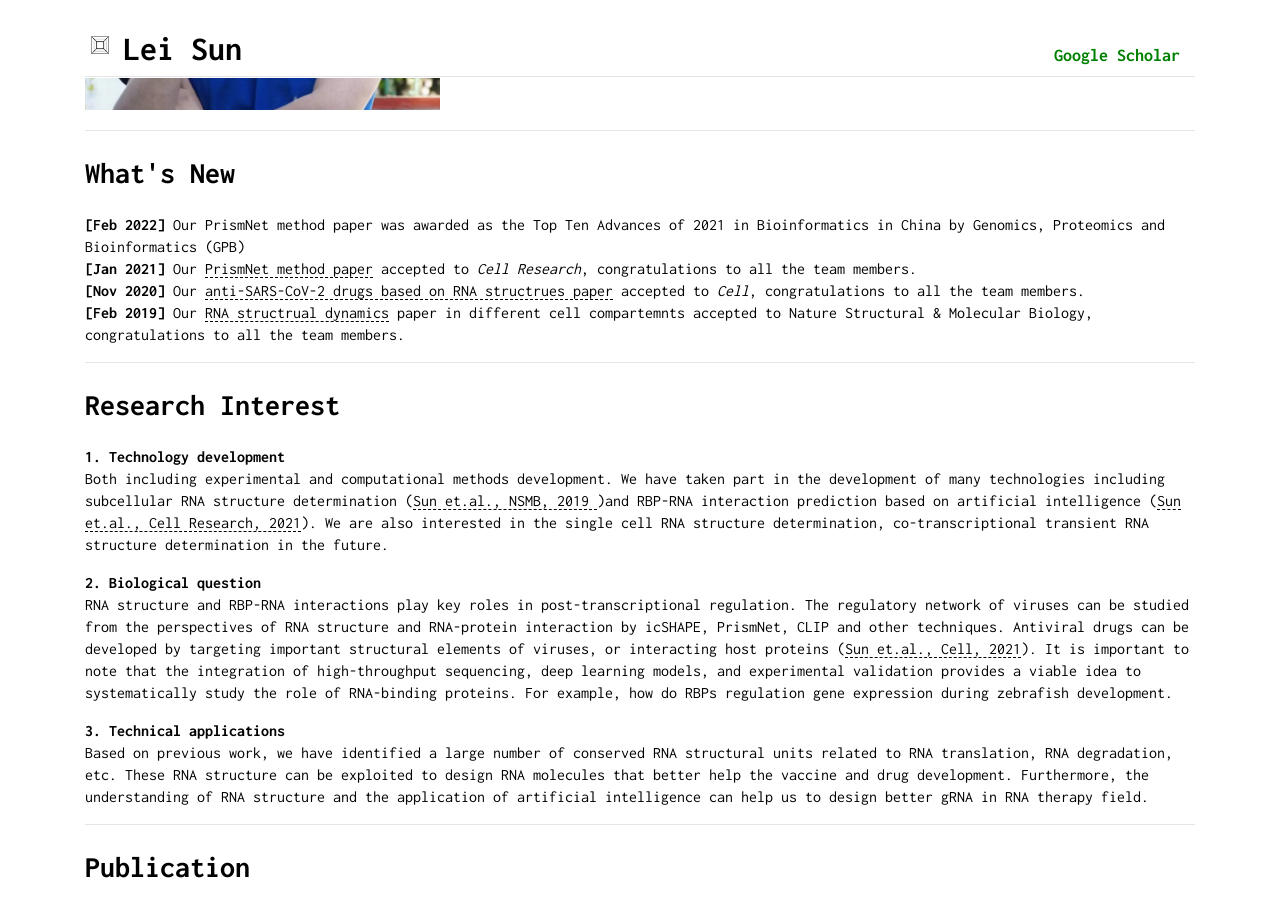
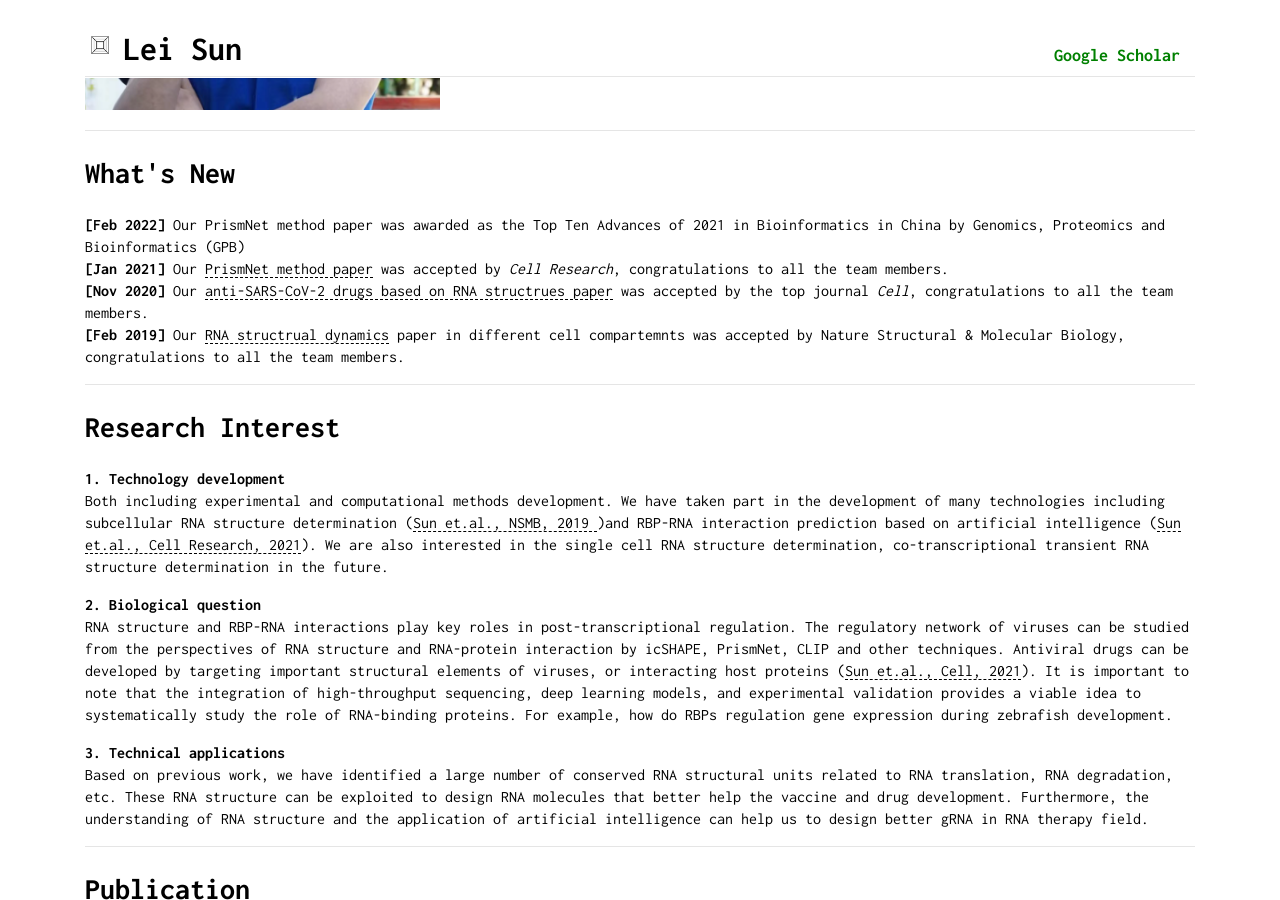
Before and after one commit to sunlei0227/sunlei0227.github.io, a Jekyll site: the page index.html, which Jekyll copies as it is, in a window 1280 px wide and 900 px high, scrolled down 415 px. Built offline with Jekyll 4.4.1, drawn with Linux system fonts in a browser that asks for light colours; comment, search, counter and statistics services are not loaded.

Commit message:
Update index.html

```diff
--- a/index.html
+++ b/index.html
@@ -179,10 +179,10 @@
 
             <p>
                 <strong>[Feb 2022]</strong> Our PrismNet method paper was awarded as the Top Ten Advances of 2021 in Bioinformatics in China by Genomics, Proteomics and Bioinformatics (GPB)<br />
-                <strong>[Jan 2021]</strong> Our <a href="https://www.biorxiv.org/content/10.1101/2020.05.05.078774v1" target="_blank">PrismNet method paper</a> accepted to <i>Cell Research</i>, congratulations to all the team members.<br />
-                <strong>[Nov 2020]</strong> Our <a href="https://www.biorxiv.org/content/10.1101/2020.07.07.192732v1" target="_blank">anti-SARS-CoV-2 drugs based on RNA structrues paper</a> accepted to <i>Cell</i>, congratulations to all the team members.<br
+                <strong>[Jan 2021]</strong> Our <a href="https://www.biorxiv.org/content/10.1101/2020.05.05.078774v1" target="_blank">PrismNet method paper</a> was accepted by <i>Cell Research</i>, congratulations to all the team members.<br />
+                <strong>[Nov 2020]</strong> Our <a href="https://www.biorxiv.org/content/10.1101/2020.07.07.192732v1" target="_blank">anti-SARS-CoV-2 drugs based on RNA structrues paper</a> was accepted by the top journal <i>Cell</i>, congratulations to all the team members.<br
                 />
-                <strong>[Feb 2019]</strong> Our <a href="https://www.biorxiv.org/content/10.1101/2020.07.07.192732v1" target="_blank">RNA structrual dynamics</a> paper in different cell compartemnts accepted to Nature Structural & Molecular Biology, congratulations to all the team members.<br />
+                <strong>[Feb 2019]</strong> Our <a href="https://www.biorxiv.org/content/10.1101/2020.07.07.192732v1" target="_blank">RNA structrual dynamics</a> paper in different cell compartemnts was accepted by Nature Structural & Molecular Biology, congratulations to all the team members.<br />
             </p>
             <hr />
 
```
